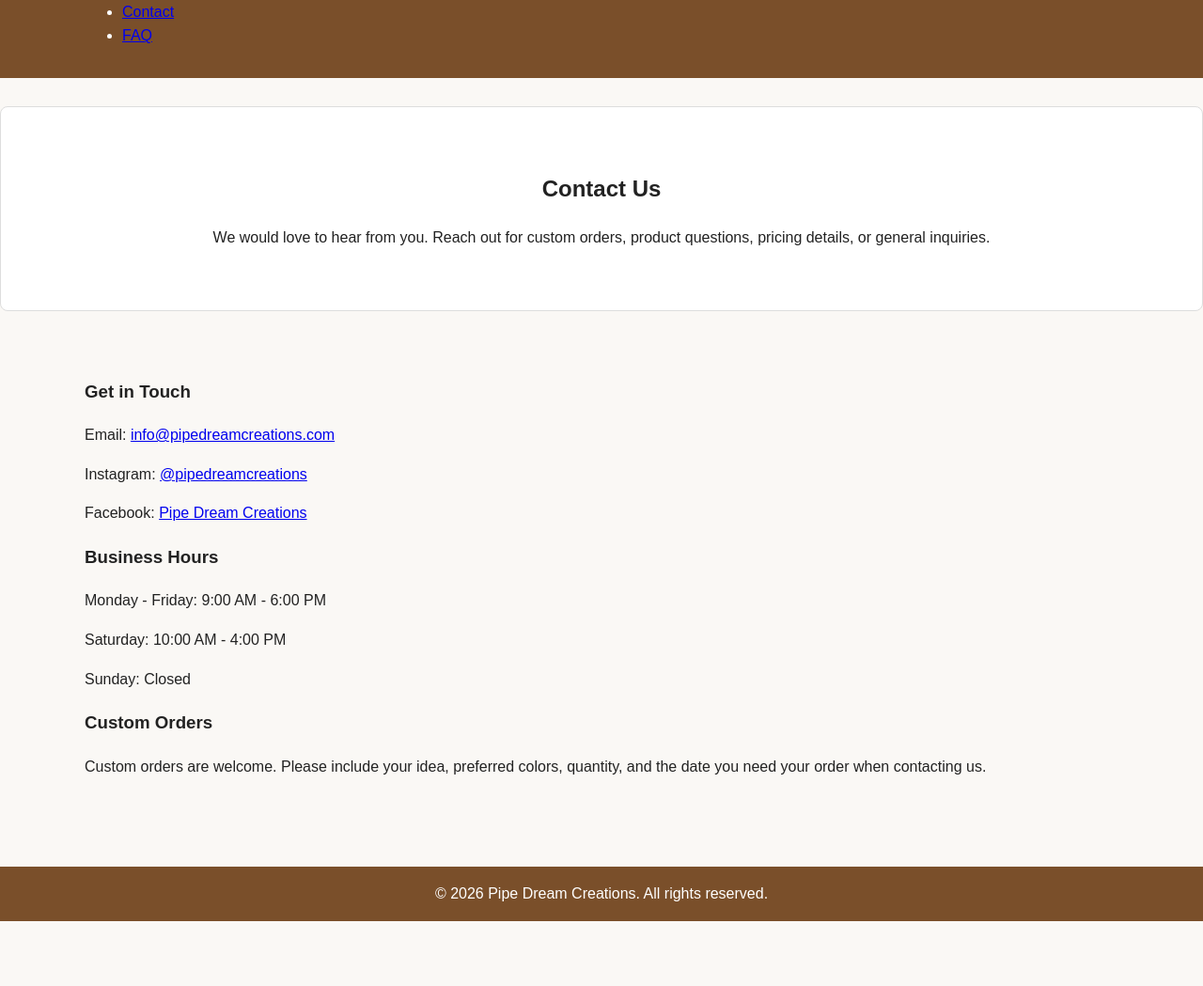
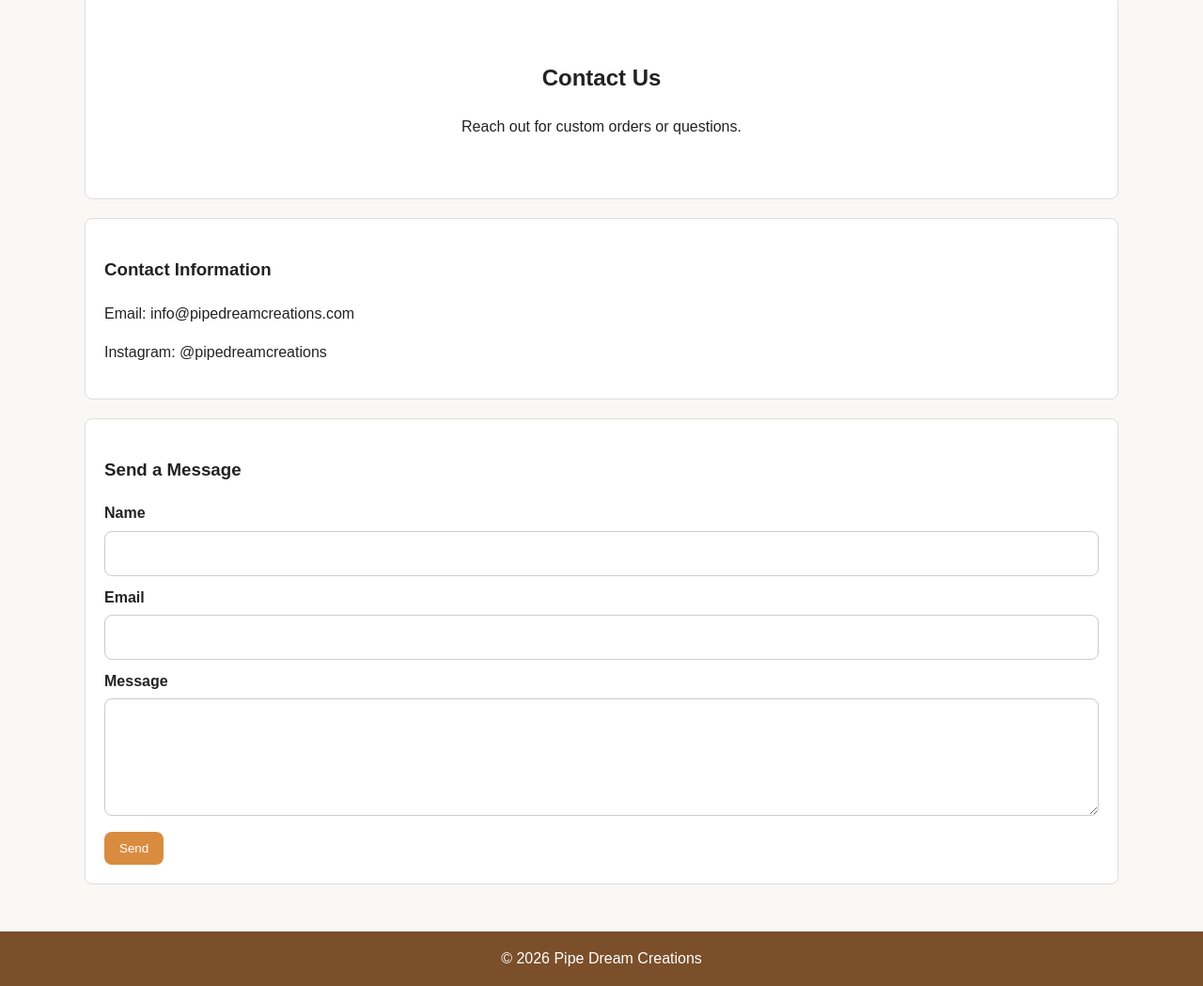
Before and after one commit to ronnelled/Pipe-Dream-Creations, a plain HTML site: page pages/contact.html in a window 1280 px wide. Shown: the part 187-1236 px from the top of the page at 94% size. Before the commit the page ends 1167 px from the top, so only its background shows below. Drawn offline with Linux system fonts and the light colour scheme.

Commit message:
Update contact.html

```diff
--- a/pages/contact.html
+++ b/pages/contact.html
@@ -4,63 +4,66 @@
   <meta charset="UTF-8" />
   <meta name="viewport" content="width=device-width, initial-scale=1.0" />
   <title>Contact | Pipe Dream Creations</title>
-  <meta name="description" content="Contact Pipe Dream Creations for questions, custom orders, and handmade gift inquiries." />
   <link rel="stylesheet" href="../Week 5/css/styles.css" />
 </head>
+
 <body>
 <a class="skip-link" href="#main-content">Skip to main content</a>
 
 <header>
   <div class="container">
     <h1>Pipe Dream Creations</h1>
-      <nav aria-label="Main navigation">
-        <ul>
+    <nav>
+      <ul class="nav-list">
         <li><a href="../index.html">Home</a></li>
         <li><a href="about.html">About</a></li>
         <li><a href="products.html">Products</a></li>
-          <li><a href="contact.html" aria-current="page">Contact</a></li>
+        <li><a href="contact.html">Contact</a></li>
         <li><a href="faq.html">FAQ</a></li>
       </ul>
     </nav>
   </div>
 </header>
 
-  <main id="main-content">
+<main id="main-content" class="container">
+
   <section class="hero">
-      <div class="container">
     <h2>Contact Us</h2>
-        <p>
-          We would love to hear from you. Reach out for custom orders, product questions,
-          pricing details, or general inquiries.
-        </p>
-      </div>
+    <p>Reach out for custom orders or questions.</p>
   </section>
 
-    <section class="content-section">
-      <div class="container">
-        <h3>Get in Touch</h3>
-        <p>Email: <a href="mailto:info@pipedreamcreations.com">info@pipedreamcreations.com</a></p>
-        <p>Instagram: <a href="#">@pipedreamcreations</a></p>
-        <p>Facebook: <a href="#">Pipe Dream Creations</a></p>
+  <section class="section">
+    <h3>Contact Information</h3>
+    <p>Email: info@pipedreamcreations.com</p>
+    <p>Instagram: @pipedreamcreations</p>
+  </section>
 
-        <h3>Business Hours</h3>
-        <p>Monday - Friday: 9:00 AM - 6:00 PM</p>
-        <p>Saturday: 10:00 AM - 4:00 PM</p>
-        <p>Sunday: Closed</p>
+  <section class="section">
+    <h3>Send a Message</h3>
 
-        <h3>Custom Orders</h3>
-        <p>
-          Custom orders are welcome. Please include your idea, preferred colors, quantity,
-          and the date you need your order when contacting us.
-        </p>
-      </div>
+    <form>
+      <label>Name</label>
+      <input type="text" required />
+
+      <label>Email</label>
+      <input type="email" required />
+
+      <label>Message</label>
+      <textarea rows="4" required></textarea>
+
+      <button class="btn">Send</button>
+    </form>
+
   </section>
+
 </main>
 
 <footer>
   <div class="container">
-      <p>&copy; 2026 Pipe Dream Creations. All rights reserved.</p>
+    <p>&copy; 2026 Pipe Dream Creations</p>
   </div>
 </footer>
+
 </body>
 </html>
+</html>
```
Lines whose indentation alone changed are shown as unchanged.
